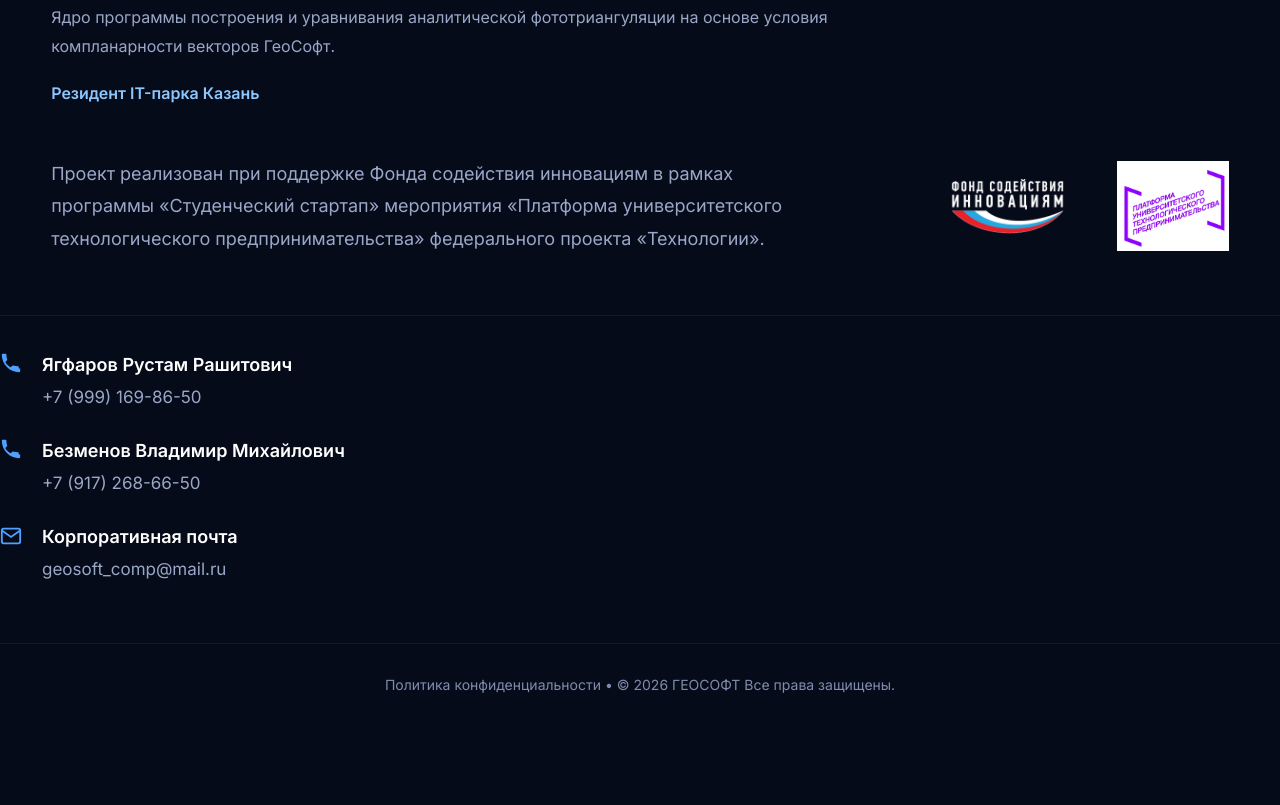
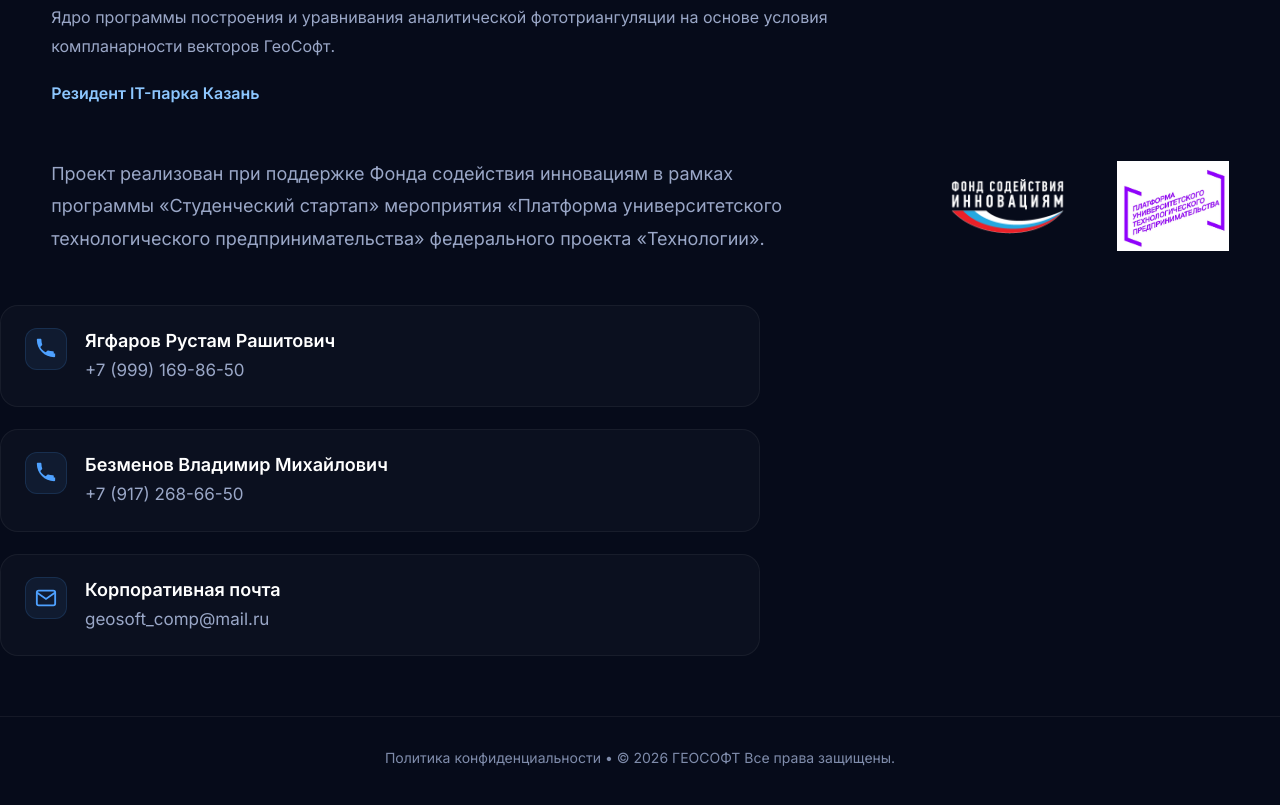
Before and after one commit to yagfarov/geosoft_core, a plain HTML site: page index.html in a window 1280 px wide. Shown: the part 6375-7180 px from the top of the page. Before the commit the page ends 7151 px from the top, so only its background shows below. Drawn offline with Linux system fonts and the light colour scheme.

Commit message:
Update index.html

```diff
--- a/index.html
+++ b/index.html
@@ -732,47 +732,82 @@
 
         .footer-contacts {
 
-            margin-top: 60px;
+            margin-top: 50px;
+
+            width: 100%;
+
+            max-width: 760px;
+
+            display: grid;
+
+            grid-template-columns: 1fr;
+
+            gap: 22px;
+
+        }
+
+       .contact-item {
 
             display: flex;
 
+            align-items: flex-start;
+
+            gap: 18px;
+
+            padding: 22px 24px;
+
+            border-radius: 18px;
+
+            background:
+                rgba(255,255,255,0.025);
+
+            border:
+                1px solid rgba(255,255,255,0.05);
+
+            transition: 0.25s;
+
+        }
+
+        .contact-item:hover {
+
+            border-color:
+                rgba(78,161,255,0.25);
+
+            background:
+                rgba(78,161,255,0.04);
+
+        }
+
+        .contact-icon {
+
+            width: 42px;
+
+            min-width: 42px;
+
+            height: 42px;
+
+            border-radius: 12px;
+
+            display: flex;
+
+            align-items: center;
+
+            justify-content: center;
+
+            background:
+                rgba(78,161,255,0.08);
+
+            border:
+                1px solid rgba(78,161,255,0.15);
+
+        }
+
+        .contact-text {
+
+            display: flex;
+
             flex-direction: column;
 
-            gap: 26px;
-
-            padding-top: 35px;
-
-            border-top:
-                1px solid rgba(255,255,255,0.06);
-
-        }
-
-        .contact-item {
-
-            display: flex;
-
-            align-items: flex-start;
-
-            gap: 18px;
-
-        }
-
-        .contact-icon {
-
-            width: 24px;
-
-            min-width: 24px;
-
-            margin-top: 2px;
-
-        }
-
-        .contact-text {
-
-            display: flex;
-
-            flex-direction: column;
-
             gap: 4px;
 
         }
@@ -785,6 +820,8 @@
 
             font-weight: 600;
 
+            line-height: 1.4;
+
         }
 
         .contact-text span {
@@ -792,6 +829,8 @@
             color: var(--muted);
 
             font-size: 17px;
+
+            line-height: 1.6;
 
         }
 
```
